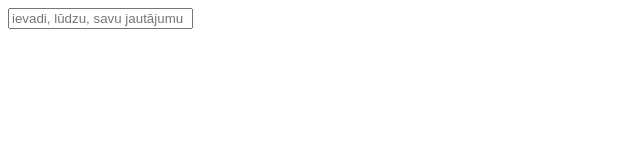
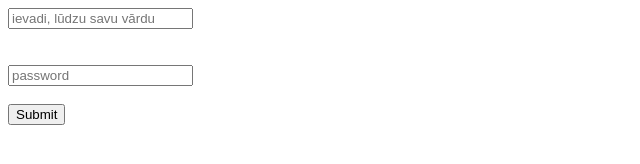
Before and after one commit to IlzemakeIThappen/BeginFrontEnd, a plain HTML site: page forms.html in a window 1280 px wide. Shown: the whole page, without its empty margins (0-640 px from the left). Drawn offline with Linux system fonts and the light colour scheme.

Commit message:
Add files via upload

```diff
--- a/forms.html
+++ b/forms.html
@@ -7,6 +7,18 @@
     <title>Document</title>
 </head>
 <body>
-    <input type= "text" placeholder="ievadi, lūdzu, savu jautājumu">
+    <form>
+
+        <input type= "text" placeholder="ievadi, lūdzu savu vārdu" name="username">
+       <br>
+       <br>
+       <br>
+        <input type= "password" placeholder="password" name="password">
+
+    <br>
+    <br>
+    <input type="submit">
+    </form>
+
 </body>
 </html>
```
